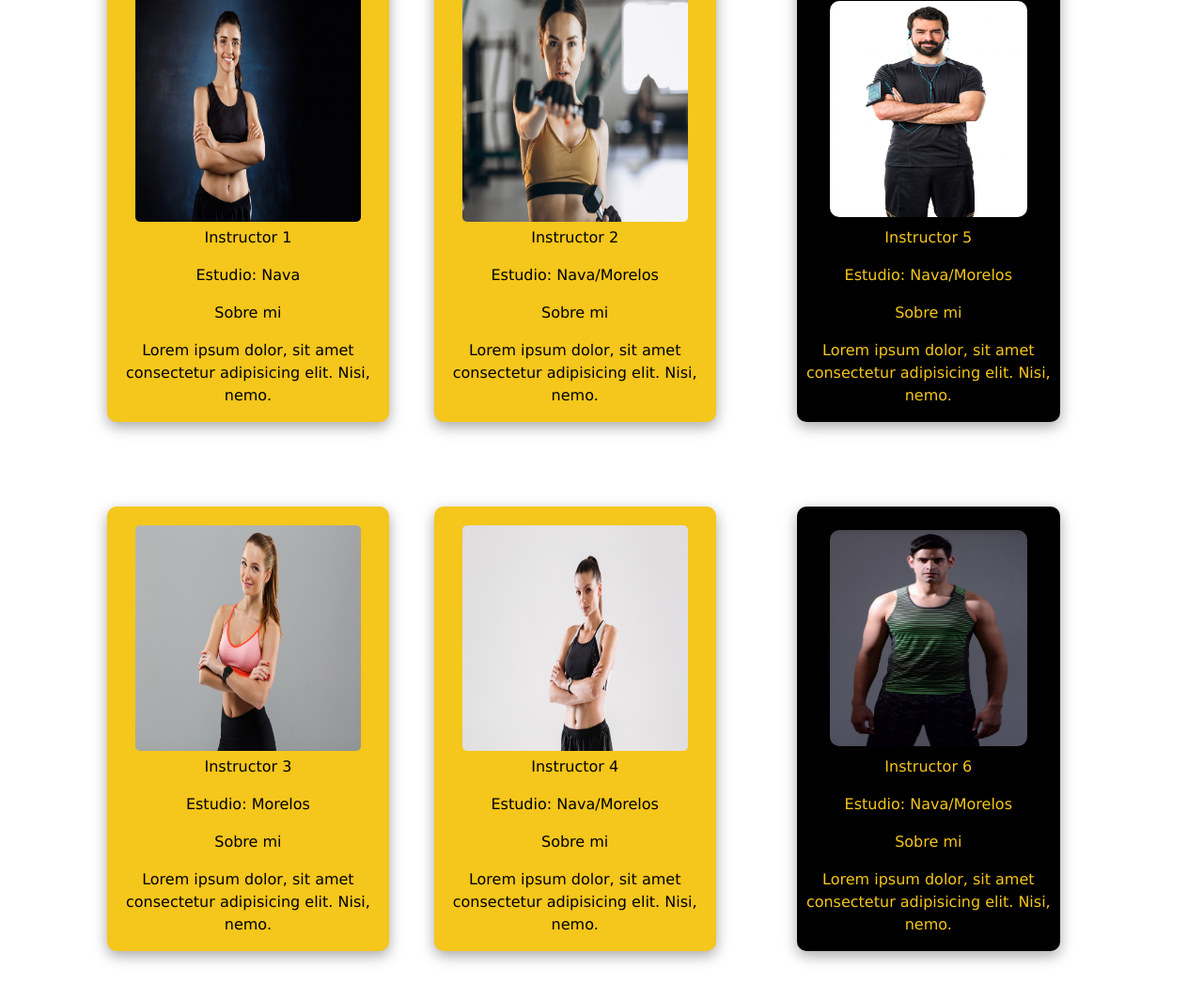
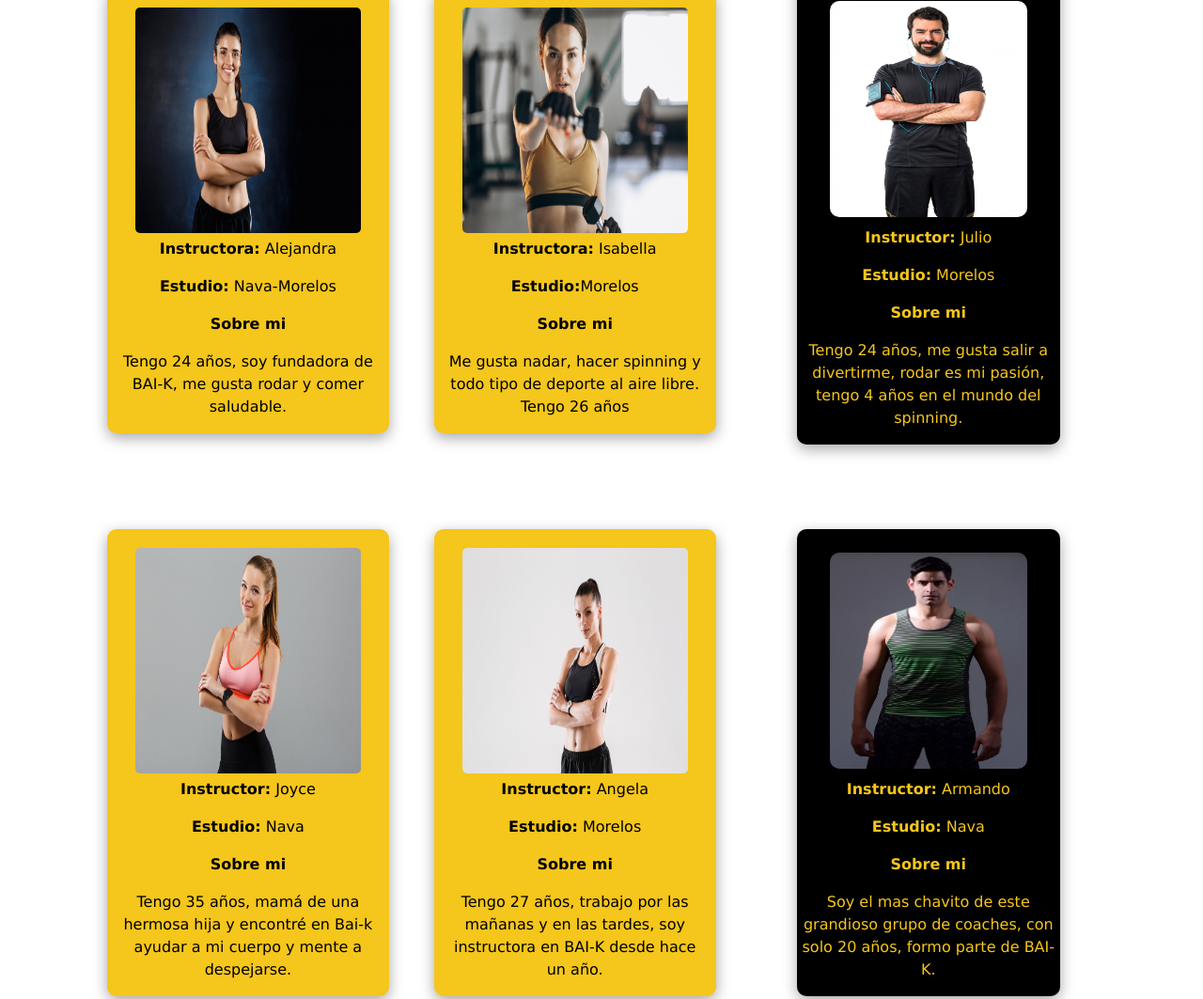
Before and after one commit to Vnevarez29/proyecto-coder-58465, a website: page pages/instructores.html in a window 1280 px wide. Shown: the part 269-1332 px from the top of the page at 94% size. Drawn offline with nearby package versions, Linux system fonts and the light colour scheme.

Commit message:
ajuste de lorems y nombres de los coaches

```diff
--- a/pages/instructores.html
+++ b/pages/instructores.html
@@ -67,26 +67,27 @@
         <div class="row1 row">
             <article class="instructores col-md-4">
                 <img src="../imgs/spining-instructor-1.jpg" alt="mujer instructora de spinning cruzada de brazos" class="tamImgInst">
-                <p class="parrafoInstru">Instructor 1 </p>
-                <p class="parrafoInstru">Estudio: Nava</p>
-                <p class="parrafoInstru">Sobre mi</p>
-                <p class="parrafoInstru">Lorem ipsum dolor, sit amet consectetur adipisicing elit. Nisi, nemo.</p>
+                <p class="parrafoInstru"><strong>Instructora:</strong> Alejandra </p>
+                <p class="parrafoInstru"><strong>Estudio:</strong> Nava-Morelos</p>
+                <p class="parrafoInstru"><strong>Sobre mi</strong></p>
+                <p class="parrafoInstru">Tengo 24 años, soy fundadora de BAI-K, me gusta rodar y comer saludable.</p>
             </article>
 
             <article class="instructores col-md-4">
                 <img src="../imgs/spining-instructor-2.jpg" alt="instructora de spinning con pesas" class="tamImgInst">
-                <p class="parrafoInstru">Instructor 2 </p>
-                <p class="parrafoInstru">Estudio: Nava/Morelos</p>
-                <p class="parrafoInstru">Sobre mi</p>
-                <p class="parrafoInstru">Lorem ipsum dolor, sit amet consectetur adipisicing elit. Nisi, nemo.</p>
+                <p class="parrafoInstru"><strong>Instructora:</strong> Isabella</p>
+                <p class="parrafoInstru"><strong>Estudio:</strong>Morelos</p>
+                <p class="parrafoInstru"><strong>Sobre mi</strong></p>
+                <p class="parrafoInstru">Me gusta nadar, hacer spinning y todo tipo de deporte al aire libre. Tengo 26 años</p>
             </article>
             <aside class="col-md-4">
                 <article class="instructores2">
                     <img src="../imgs/spining-instructor-5.jpg" alt="instructor de spinning" id="tamImgInstMen">
-                    <p class="parrafoInstru">Instructor 5 </p>
-                    <p class="parrafoInstru">Estudio: Nava/Morelos</p>
-                    <p class="parrafoInstru">Sobre mi</p>
-                    <p class="parrafoInstru">Lorem ipsum dolor, sit amet consectetur adipisicing elit. Nisi, nemo.</p>
+                    <p class="parrafoInstru"><strong>Instructor:</strong> Julio </p>
+                    <p class="parrafoInstru"><strong>Estudio:</strong> Morelos</p>
+                    <p class="parrafoInstru"><strong>Sobre mi</strong></p>
+                    <p class="parrafoInstru">Tengo 24 años, me gusta salir a divertirme, rodar es mi pasión, tengo 4 años en el mundo del spinning.
+                    </p>
                 </article>
             </aside>
         </div>
@@ -94,25 +95,25 @@
         <div class="row2 row">
             <article class="instructores col-md-4">
                 <img src="../imgs/spining-instructor-3.jpg" alt="instru de spinning" class="tamImgInst">
-                <p class="parrafoInstru">Instructor 3 </p>
-                <p class="parrafoInstru">Estudio: Morelos</p>
-                <p class="parrafoInstru">Sobre mi</p>
-                <p class="parrafoInstru">Lorem ipsum dolor, sit amet consectetur adipisicing elit. Nisi, nemo.</p>
+                <p class="parrafoInstru"><strong>Instructor:</strong> Joyce </p>
+                <p class="parrafoInstru"><strong>Estudio:</strong> Nava</p>
+                <p class="parrafoInstru"><strong>Sobre mi</strong></p>
+                <p class="parrafoInstru">Tengo 35 años, mamá de una hermosa hija y encontré en Bai-k ayudar a mi cuerpo y mente a despejarse.</p>
             </article>
             <article class="instructores col-md-4">
                 <img src="../imgs/spining-instructor-4.jpg" alt="instructora de spinning" class="tamImgInst">
-                <p class="parrafoInstru">Instructor 4 </p>
-                <p class="parrafoInstru">Estudio: Nava/Morelos</p>
-                <p class="parrafoInstru">Sobre mi</p>
-                <p class="parrafoInstru">Lorem ipsum dolor, sit amet consectetur adipisicing elit. Nisi, nemo.</p>
+                <p class="parrafoInstru"><strong>Instructor:</strong> Angela </p>
+                <p class="parrafoInstru"><strong>Estudio:</strong> Morelos</p>
+                <p class="parrafoInstru"><strong>Sobre mi</strong></p>
+                <p class="parrafoInstru">Tengo 27 años, trabajo por las mañanas y en las tardes, soy instructora en BAI-K desde hace un año.</p>
             </article>
             <aside class="col-md-4">
                 <article class="instructores2 col-md-4">
                     <img src="../imgs/spining-instructor-6.jpg" alt="instructor de spinning" id="tamImgInstMen">
-                    <p class="parrafoInstru">Instructor 6 </p>
-                    <p class="parrafoInstru">Estudio: Nava/Morelos</p>
-                    <p class="parrafoInstru">Sobre mi</p>
-                    <p class="parrafoInstru">Lorem ipsum dolor, sit amet consectetur adipisicing elit. Nisi, nemo.</p>
+                    <p class="parrafoInstru"><strong>Instructor:</strong> Armando </p>
+                    <p class="parrafoInstru"><strong>Estudio:</strong> Nava</p>
+                    <p class="parrafoInstru"><strong>Sobre mi</strong></p>
+                    <p class="parrafoInstru">Soy el mas chavito de este grandioso grupo de coaches, con solo 20 años, formo parte de BAI-K.</p>
                 </article>
             </aside>
         </div>
```
